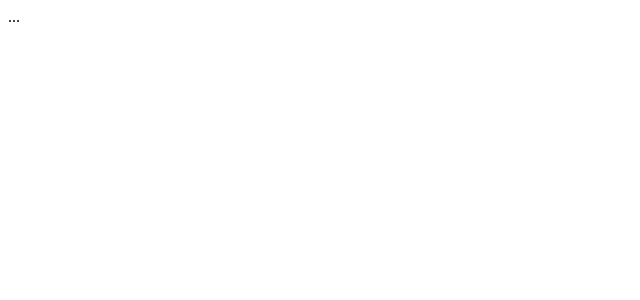
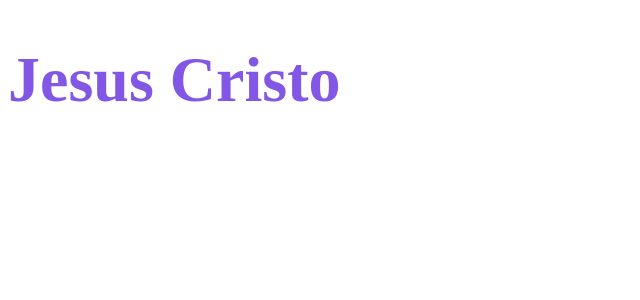
Before and after one commit to jeremiasmarinho/dtmoney, a React (Create React App) app: page / in a window 1280 px wide. Shown: the top 300 px of the page, without its empty margins (0-640 px from the left). Built offline with nearby package versions, Linux system fonts and the light colour scheme.

Commit message:
install styled components

```diff
--- a/package.json
+++ b/package.json
@@ -6,6 +6,7 @@
     "react": "^18.2.0",
     "react-dom": "^18.2.0",
     "react-scripts": "5.0.1",
+    "styled-components": "^5.3.5",
     "web-vitals": "^2.1.0"
   },
   "devDependencies": {
@@ -16,6 +17,7 @@
     "@types/node": "^16.7.13",
     "@types/react": "^18.0.0",
     "@types/react-dom": "^18.0.0",
+    "@types/styled-components": "^5.1.25",
     "typescript": "^4.4.2"
   },
   "scripts": {
--- a/src/App.tsx
+++ b/src/App.tsx
@@ -1,7 +1,14 @@
+import styled from 'styled-components';
+
+const Title = styled.h1`
+  font-size: 64px;
+  color: #8257e6;
+`
+
 export function App() {
   return (
     <div className="App">
-     ...
+      <Title>Jesus Cristo</Title>
     </div>
   );
 };
```
Also changed, not shown: 1 other file (tests, documents, lock files or other folders).
